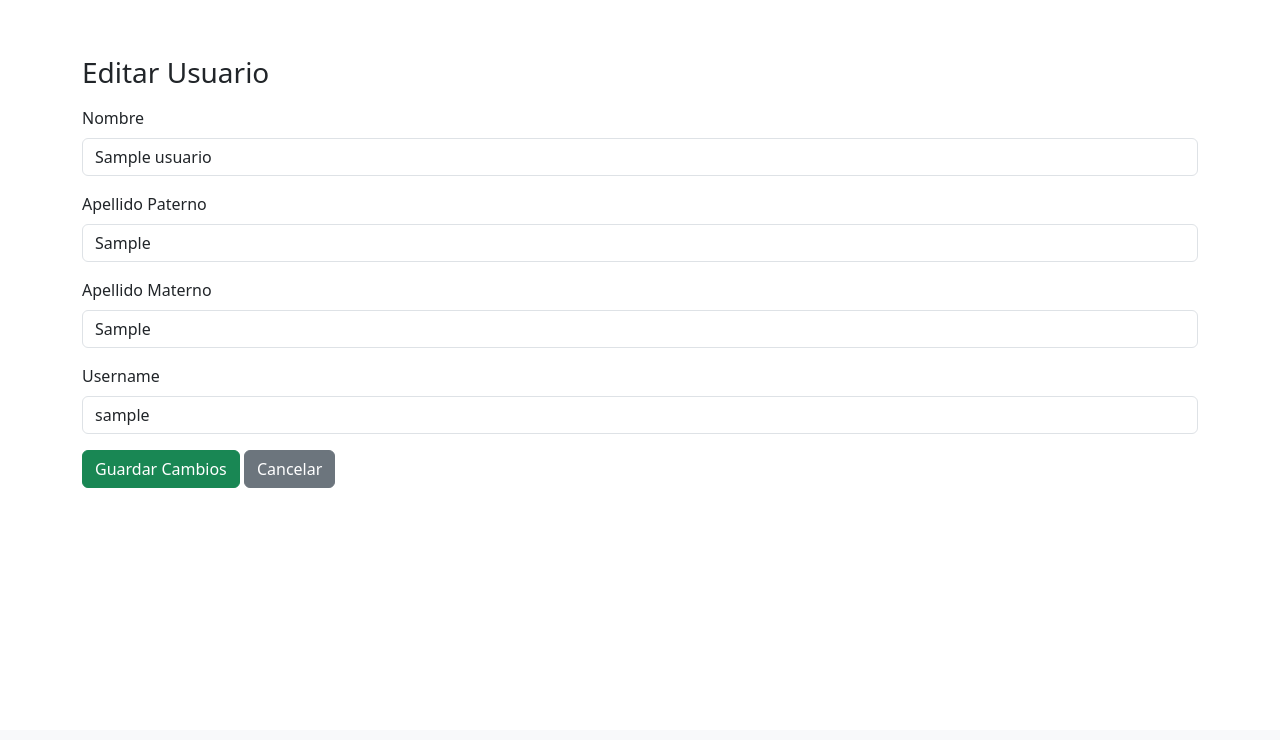
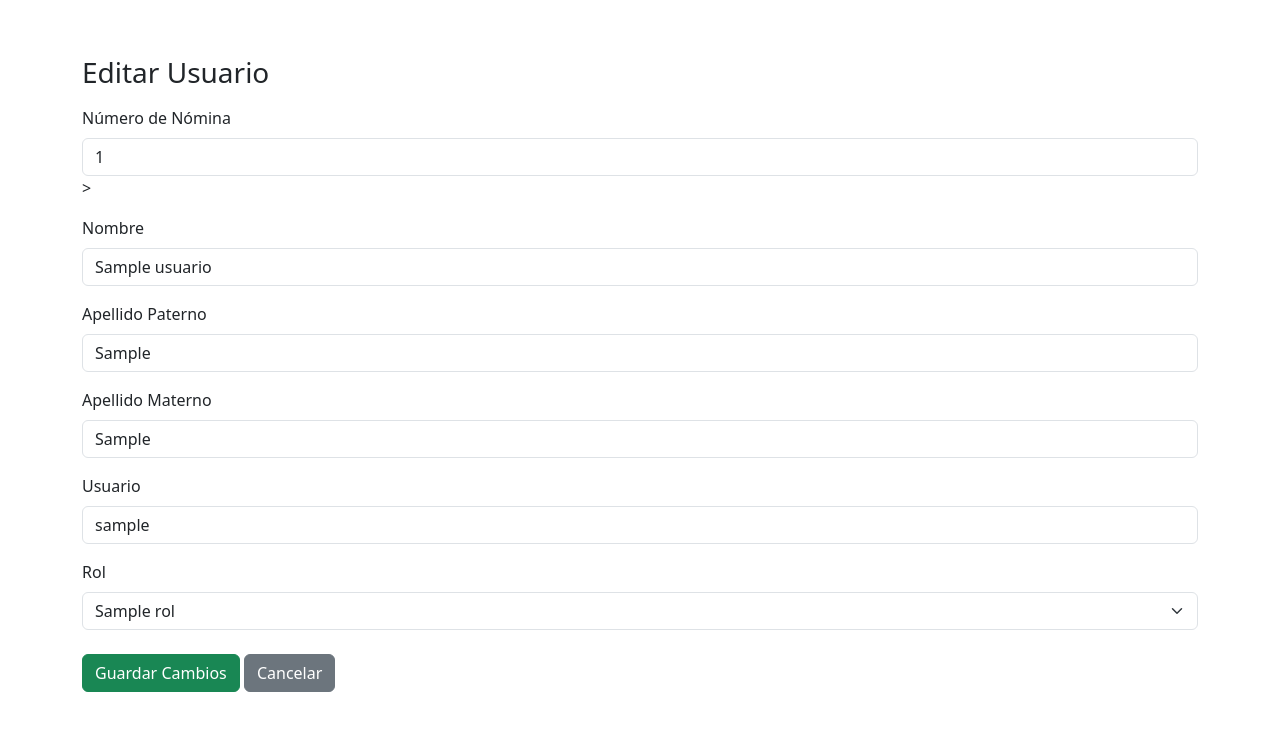
Before and after one commit to ValencianoAlan/IncidenciasTohken, a Flask app: template Original/app/views/templates/editar_usuario.html in a window 1280 px wide. Shown: the part 70-810 px from the top of the page. Before the commit the page ends 558 px from the top, so only its background shows below. Run offline with Flask 3, Linux system fonts and the light colour scheme; the visitor is signed in with stand-in values (Sample User, id 1); the template is opened without the code that fills it: most values are stand-ins (such as "Sample title", 1, 10 or a date in 2020); one stand-in notice (Sample message) is shown.

Commit message:
funcionando

```diff
--- a/Original/app/views/templates/editar_usuario.html
+++ b/Original/app/views/templates/editar_usuario.html
@@ -1,5 +1,5 @@
 <!DOCTYPE html>
-<html lang="en">
+<html lang="es">
 <head>
     <meta charset="UTF-8">
     <meta name="viewport" content="width=device-width, initial-scale=1.0">
@@ -13,30 +13,118 @@
             <a href="{{ url_for('auth.logout') }}" class="btn btn-danger">Cerrar Sesión</a>
         </div>
     </header>
+
     <div class="container py-5">
         <h1 class="h3 mb-3">Editar Usuario</h1>
+
+        <!-- Mensajes de error/éxito -->
+        {% with messages = get_flashed_messages(with_categories=true) %}
+            {% if messages %}
+                {% for category, message in messages %}
+                    <div class="alert alert-{{ 'danger' if category == 'error' else 'success' }} alert-dismissible fade show" role="alert">
+                        {{ message }}
+                        <button type="button" class="btn-close" data-bs-dismiss="alert" aria-label="Close"></button>
+                    </div>
+                {% endfor %}
+            {% endif %}
+        {% endwith %}
+
+        <!-- Formulario de edición -->
         <form method="POST">
             <div class="mb-3">
+                <label for="numNomina" class="form-label">Número de Nómina</label>
+                <input
+                    type="number"
+                    class="form-control"
+                    id="numNomina"
+                    name="numNomina"
+                    value="{{ usuario.numNomina }}"
+                    readonly  <!-- No se puede modificar -->
+                >
+            </div>
+
+            <div class="mb-3">
                 <label for="nombre" class="form-label">Nombre</label>
-                <input type="text" class="form-control" id="nombre" name="nombre" value="{{ usuario.nombre }}" required>
+                <input
+                    type="text"
+                    class="form-control"
+                    id="nombre"
+                    name="nombre"
+                    value="{{ usuario.nombre }}"
+                    required
+                >
             </div>
+
             <div class="mb-3">
                 <label for="apellidoPaterno" class="form-label">Apellido Paterno</label>
-                <input type="text" class="form-control" id="apellidoPaterno" name="apellidoPaterno" value="{{ usuario.apellidoPaterno }}" required>
+                <input
+                    type="text"
+                    class="form-control"
+                    id="apellidoPaterno"
+                    name="apellidoPaterno"
+                    value="{{ usuario.apellidoPaterno }}"
+                >
             </div>
+
             <div class="mb-3">
                 <label for="apellidoMaterno" class="form-label">Apellido Materno</label>
-                <input type="text" class="form-control" id="apellidoMaterno" name="apellidoMaterno" value="{{ usuario.apellidoMaterno }}" required>
+                <input
+                    type="text"
+                    class="form-control"
+                    id="apellidoMaterno"
+                    name="apellidoMaterno"
+                    value="{{ usuario.apellidoMaterno }}"
+                >
             </div>
+
             <div class="mb-3">
-                <label for="username" class="form-label">Username</label>
-                <input type="text" class="form-control" id="username" name="username" value="{{ usuario.username }}" required>
+                <label for="username" class="form-label">Usuario</label>
+                <input
+                    type="text"
+                    class="form-control"
+                    id="username"
+                    name="username"
+                    value="{{ usuario.username }}"
+                    required
+                >
             </div>
-            <button type="submit" class="btn btn-success">Guardar Cambios</button>
-            <a href="{{ url_for('user.ver_registros') }}" class="btn btn-secondary">Cancelar</a>
+
+            <div class="mb-3">
+                <label for="idRol" class="form-label">Rol</label>
+                <select class="form-select" id="idRol" name="idRol" required>
+                    {% for rol in roles %}
+                        <option
+                            value="{{ rol.idRol }}"
+                            {% if rol.idRol == usuario.idRol %}selected{% endif %}
+                        >
+                            {{ rol.nombreRol }}
+                        </option>
+                    {% endfor %}
+                </select>
+            </div>
+
+            <div class="mt-4">
+                <button type="submit" class="btn btn-success">Guardar Cambios</button>
+                <a href="{{ url_for('user.ver_registros') }}" class="btn btn-secondary">Cancelar</a>
+            </div>
         </form>
     </div>
+
+    <!-- Scripts de Bootstrap -->
     <script src="https://cdn.jsdelivr.net/npm/@popperjs/core@2.11.6/dist/umd/popper.min.js"></script>
     <script src="https://cdn.jsdelivr.net/npm/bootstrap@5.3.0-alpha1/dist/js/bootstrap.min.js"></script>
+
+    <!-- Script para ocultar mensajes automáticamente -->
+    <script>
+        document.addEventListener('DOMContentLoaded', function() {
+            const alerts = document.querySelectorAll('.alert');
+            alerts.forEach(alert => {
+                setTimeout(() => {
+                    alert.style.opacity = '0';
+                    setTimeout(() => alert.remove(), 500);
+                }, 2000);
+            });
+        });
+    </script>
 </body>
 </html>
--- a/Original/app/views/templates/ver_registros.html
+++ b/Original/app/views/templates/ver_registros.html
@@ -43,7 +43,11 @@
                         <td class="align-middle border border-1">{{ registro.username }}</td>
                         <td class="align-middle border border-1">
                             <div class="d-flex justify-content-center">
-                                <a href="{{ url_for('user.editar_usuario', numNomina=registro.numNomina) }}" class="btn btn-warning me-2">Editar Usuario</a>
+                                <!-- Botón de editar -->
+                                <a href="{{ url_for('user.editar_usuario', numNomina=registro.numNomina) }}"
+                                class="btn btn-warning me-2">Editar Usuario</a>
+
+                                <!-- Botón de borrar -->
                                 <form method="POST" action="{{ url_for('user.borrar_usuario', numNomina=registro.numNomina) }}">
                                     <button type="submit" class="btn btn-danger">Borrar Usuario</button>
                                 </form>
```
Also changed, not shown: Original/app/controllers/user_controller.py (+1 -7 lines), Original/app/models/user_model.py (+65 -15 lines), 1 other file.
